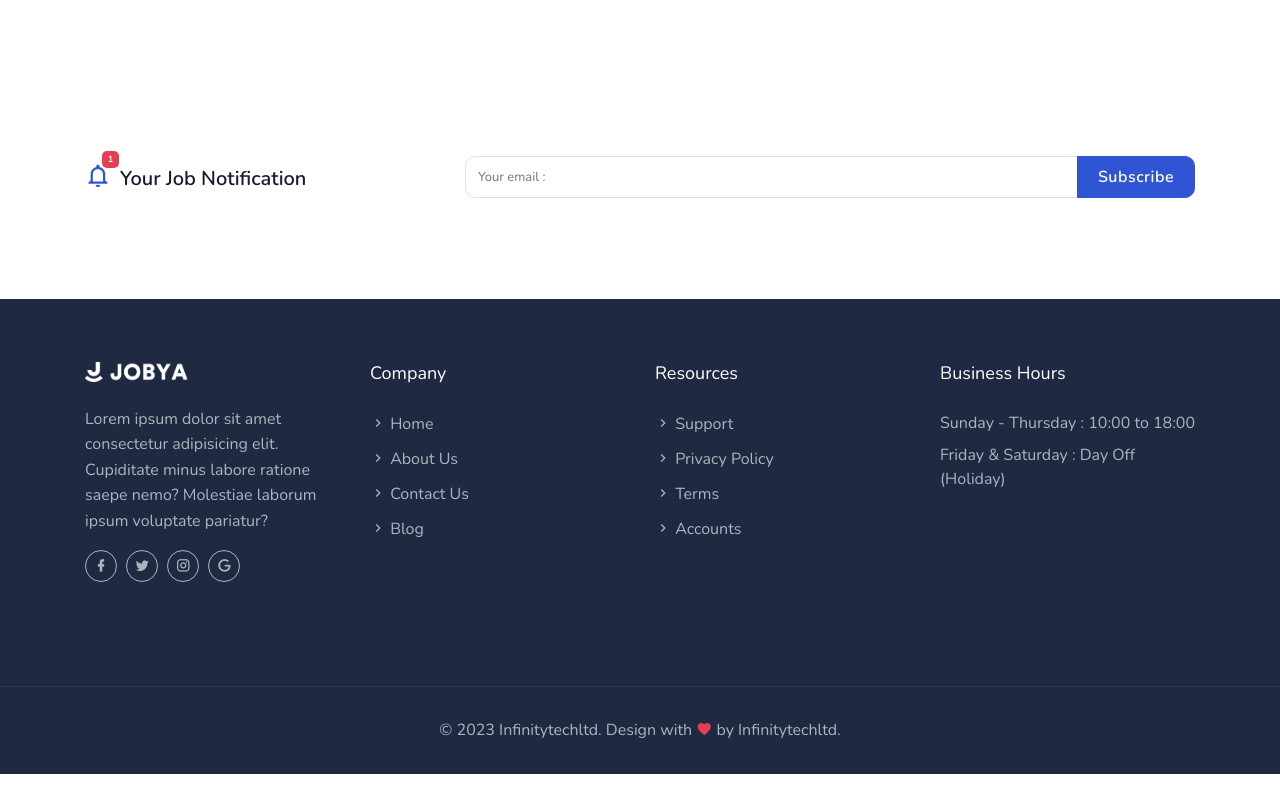
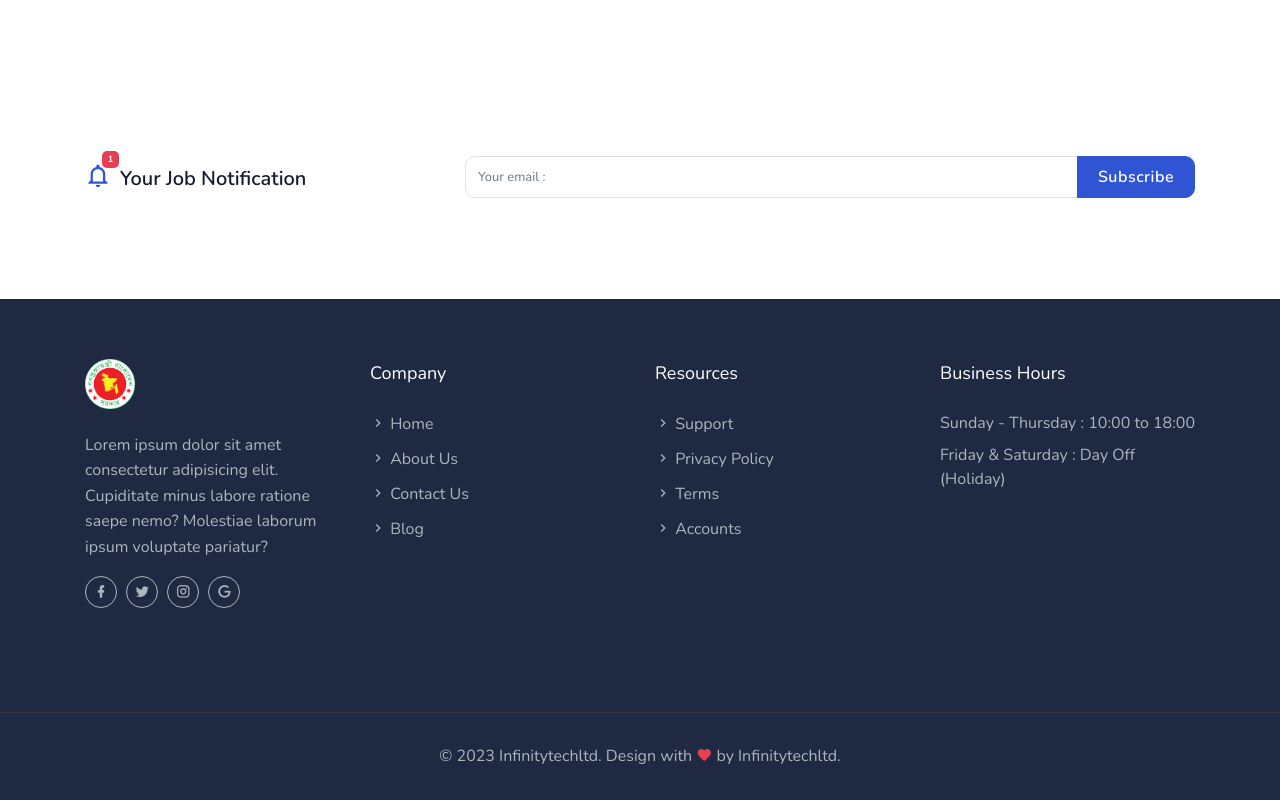
Before and after one commit to sujonkumer/project1, a plain HTML site: page about.html in a window 1280 px wide. Shown: the part 1128-1928 px from the top of the page. Before the commit the page ends 1902 px from the top, so only its background shows below. Drawn offline with nearby package versions, Linux system fonts and the light colour scheme.

Commit message:
update footer logo

```diff
--- a/about.html
+++ b/about.html
@@ -219,7 +219,7 @@
         <div class="container">
             <div class="row">
                 <div class="col-lg-3 col-12 mb-0 mb-md-4 pb-0 pb-md-2">
-                    <a href="javascript:void(0)"><img src="images/logo-light.png" height="20" alt=""></a>
+                    <a href="javascript:void(0)"><img src="images/bgd-edu-logo.png" height="50" alt=""></a>
                     <p class="mt-4">Lorem ipsum dolor sit amet consectetur adipisicing elit. Cupiditate minus labore ratione saepe nemo? Molestiae laborum ipsum voluptate pariatur?</p>
                     <ul class="social-icon social list-inline mb-0">
                         <li class="list-inline-item"><a href="#" class="rounded"><i class="mdi mdi-facebook"></i></a>
```
Also changed, not shown: contact.html (+1 -1 lines), details.html (+1 -1 lines), index.html (+1 -1 lines), results.html (+1 -1 lines).
